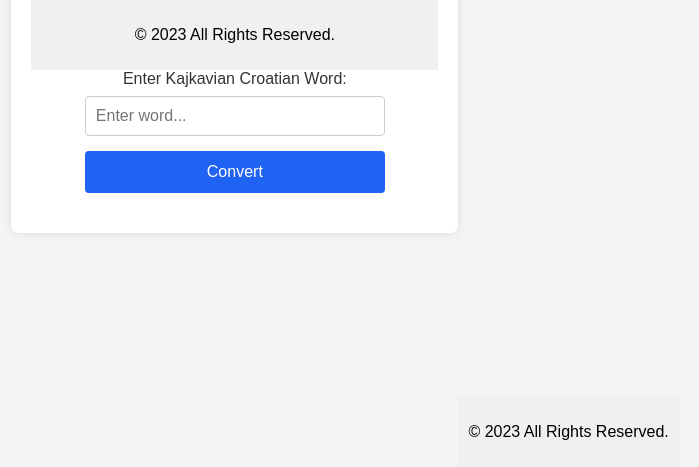
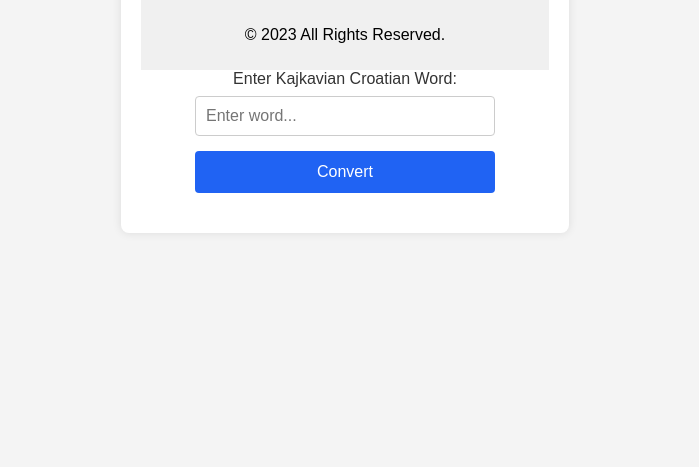
Before and after one commit to Symmercy/Dialect-translate, a plain HTML site: page kajkavian-stokavian.html in a window 1280 px wide. Shown: the part 333-800 px from the top of the page, without its empty margins (295-994 px from the left). Drawn offline with Linux system fonts and the light colour scheme.

Commit message:
Update kajkavian-stokavian.html

```diff
--- a/kajkavian-stokavian.html
+++ b/kajkavian-stokavian.html
@@ -1815,8 +1815,5 @@
         document.getElementById('result').innerText = 'Stokavian Output: ' + cakavianOutput;
     }
     </script>
-     <footer>
-        <p>&copy; 2023 All Rights Reserved.</p>
-    </footer>
 </body>
 </html>
```
